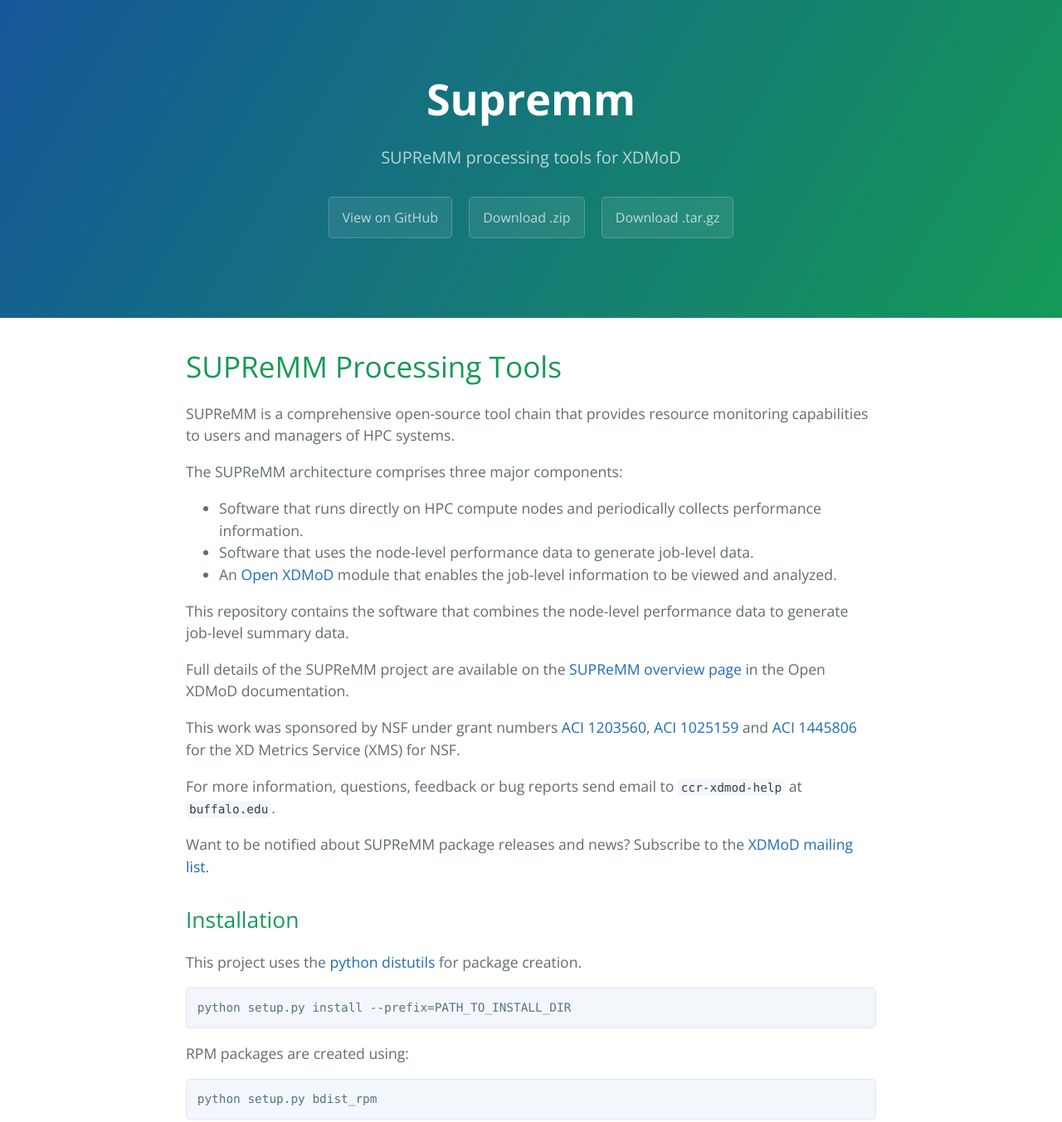
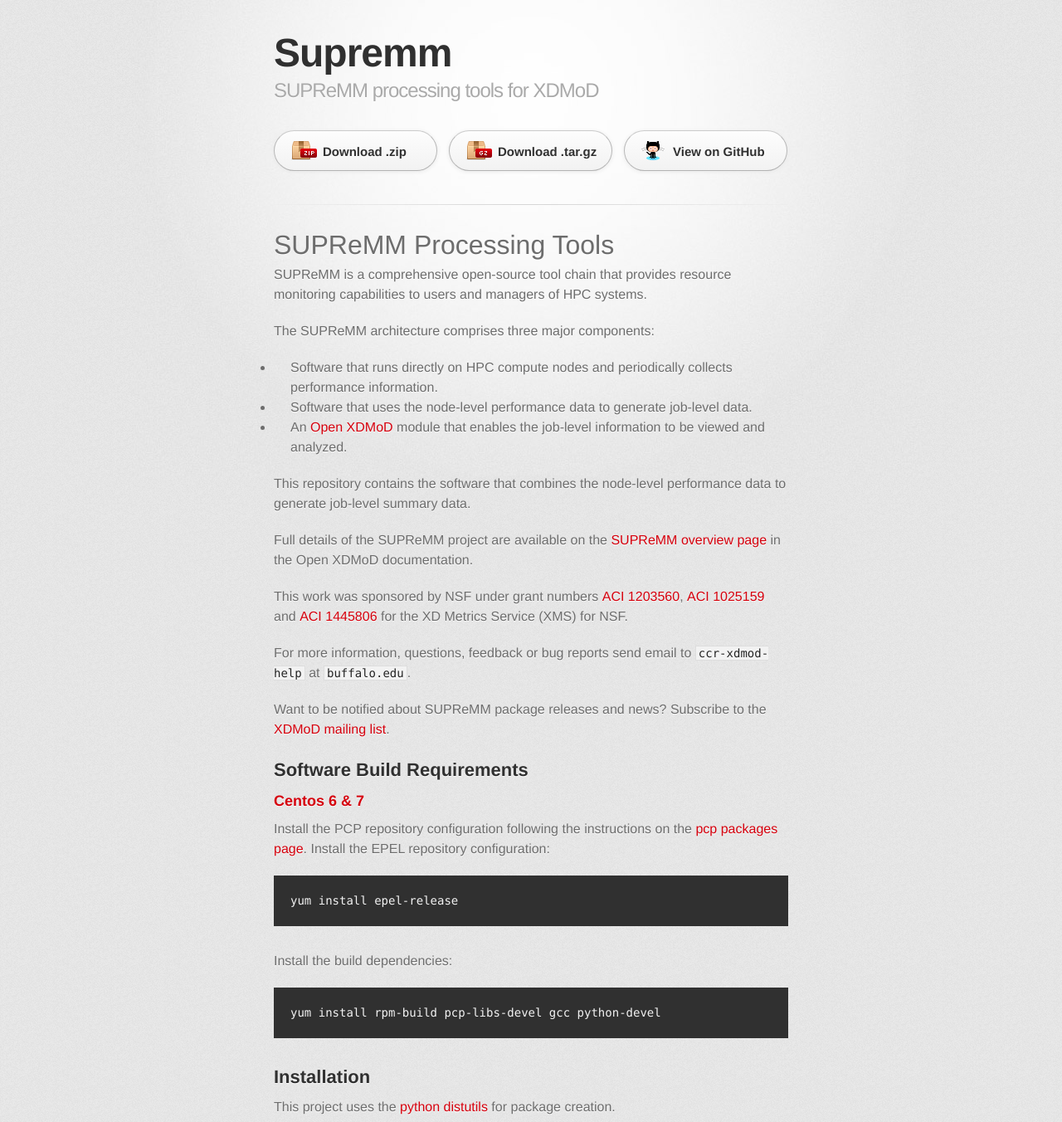
Before and after one commit to ubccr/supremm, a plain HTML site: page index.html in a window 1280 px wide. Shown: the top 1352 px of the page at 83% size. Drawn offline with nearby package versions, Linux system fonts and the light colour scheme; a web font is replaced by a local one.

Commit message:
Create gh-pages branch via GitHub

```diff
--- a/index.html
+++ b/index.html
@@ -1,25 +1,37 @@
 <!DOCTYPE html>
-<html lang="en-us">
+<html>
   <head>
-    <meta charset="UTF-8">
+    <meta charset='utf-8'>
+    <meta http-equiv="X-UA-Compatible" content="chrome=1">
+    <link href='https://fonts.googleapis.com/css?family=Chivo:900' rel='stylesheet' type='text/css'>
+    <link rel="stylesheet" type="text/css" href="stylesheets/stylesheet.css" media="screen">
+    <link rel="stylesheet" type="text/css" href="stylesheets/github-dark.css" media="screen">
+    <link rel="stylesheet" type="text/css" href="stylesheets/print.css" media="print">
+    <!--[if lt IE 9]>
+    <script src="//html5shiv.googlecode.com/svn/trunk/html5.js"></script>
+    <![endif]-->
     <title>Supremm by ubccr</title>
-    <meta name="viewport" content="width=device-width, initial-scale=1">
-    <link rel="stylesheet" type="text/css" href="stylesheets/normalize.css" media="screen">
-    <link href='https://fonts.googleapis.com/css?family=Open+Sans:400,700' rel='stylesheet' type='text/css'>
-    <link rel="stylesheet" type="text/css" href="stylesheets/stylesheet.css" media="screen">
-    <link rel="stylesheet" type="text/css" href="stylesheets/github-light.css" media="screen">
   </head>
+
   <body>
-    <section class="page-header">
-      <h1 class="project-name">Supremm</h1>
-      <h2 class="project-tagline">SUPReMM processing tools for XDMoD</h2>
-      <a href="https://github.com/ubccr/supremm" class="btn">View on GitHub</a>
-      <a href="https://github.com/ubccr/supremm/zipball/master" class="btn">Download .zip</a>
-      <a href="https://github.com/ubccr/supremm/tarball/master" class="btn">Download .tar.gz</a>
-    </section>
+    <div id="container">
+      <div class="inner">
 
-    <section class="main-content">
-      <h1>
+        <header>
+          <h1>Supremm</h1>
+          <h2>SUPReMM processing tools for XDMoD</h2>
+        </header>
+
+        <section id="downloads" class="clearfix">
+          <a href="https://github.com/ubccr/supremm/zipball/master" id="download-zip" class="button"><span>Download .zip</span></a>
+          <a href="https://github.com/ubccr/supremm/tarball/master" id="download-tar-gz" class="button"><span>Download .tar.gz</span></a>
+          <a href="https://github.com/ubccr/supremm" id="view-on-github" class="button"><span>View on GitHub</span></a>
+        </section>
+
+        <hr>
+
+        <section id="main_content">
+          <h1>
 <a id="supremm-processing-tools" class="anchor" href="#supremm-processing-tools" aria-hidden="true"><span class="octicon octicon-link"></span></a>SUPReMM Processing Tools</h1>
 
 <p>SUPReMM is a comprehensive open-source tool chain that provides resource
@@ -49,6 +61,23 @@
 <a href="http://listserv.buffalo.edu/cgi-bin/wa?SUBED1=ccr-xdmod-list&amp;A=1">XDMoD mailing list</a>.</p>
 
 <h2>
+<a id="software-build-requirements-" class="anchor" href="#software-build-requirements-" aria-hidden="true"><span class="octicon octicon-link"></span></a>Software Build Requirements </h2>
+
+<h3>
+<a id="centos-6--7" class="anchor" href="#centos-6--7" aria-hidden="true"><span class="octicon octicon-link"></span></a>Centos 6 &amp; 7</h3>
+
+<p>Install the PCP repository configuration following the instructions on the <a href="https://bintray.com/pcp/">pcp packages
+page</a>. Install the EPEL repository configuration:</p>
+
+<pre><code>yum install epel-release
+</code></pre>
+
+<p>Install the build dependencies:</p>
+
+<pre><code>yum install rpm-build pcp-libs-devel gcc python-devel
+</code></pre>
+
+<h2>
 <a id="installation" class="anchor" href="#installation" aria-hidden="true"><span class="octicon octicon-link"></span></a>Installation</h2>
 
 <p>This project uses the <a href="https://docs.python.org/2.7/distutils/index.html">python distutils</a> for package creation.</p>
@@ -75,15 +104,15 @@
 
 <p>The SUPReMM processing tools package is an open source project released under
 the <a href="http://www.gnu.org/licenses/lgpl-3.0.txt">GNU Lesser General Public License ("LGPL") Version 3.0</a>.</p>
+        </section>
 
-      <footer class="site-footer">
-        <span class="site-footer-owner"><a href="https://github.com/ubccr/supremm">Supremm</a> is maintained by <a href="https://github.com/ubccr">ubccr</a>.</span>
-
-        <span class="site-footer-credits">This page was generated by <a href="https://pages.github.com">GitHub Pages</a> using the <a href="https://github.com/jasonlong/cayman-theme">Cayman theme</a> by <a href="https://twitter.com/jasonlong">Jason Long</a>.</span>
-      </footer>
-
-    </section>
+        <footer>
+          Supremm is maintained by <a href="https://github.com/ubccr">ubccr</a><br>
+          This page was generated by <a href="https://pages.github.com">GitHub Pages</a>. Tactile theme by <a href="https://twitter.com/jasonlong">Jason Long</a>.
+        </footer>
 
 
+      </div>
+    </div>
   </body>
 </html>
--- a/stylesheets/stylesheet.css
+++ b/stylesheets/stylesheet.css
@@ -1,245 +1,373 @@
-* {
-  box-sizing: border-box; }
+/* http://meyerweb.com/eric/tools/css/reset/
+   v2.0 | 20110126
+   License: none (public domain)
+*/
+html, body, div, span, applet, object, iframe,
+h1, h2, h3, h4, h5, h6, p, blockquote, pre,
+a, abbr, acronym, address, big, cite, code,
+del, dfn, em, img, ins, kbd, q, s, samp,
+small, strike, strong, sub, sup, tt, var,
+b, u, i, center,
+dl, dt, dd, ol, ul, li,
+fieldset, form, label, legend,
+table, caption, tbody, tfoot, thead, tr, th, td,
+article, aside, canvas, details, embed,
+figure, figcaption, footer, header, hgroup,
+menu, nav, output, ruby, section, summary,
+time, mark, audio, video {
+	padding: 0;
+	margin: 0;
+	font: inherit;
+	font-size: 100%;
+	vertical-align: baseline;
+	border: 0;
+}
+/* HTML5 display-role reset for older browsers */
+article, aside, details, figcaption, figure,
+footer, header, hgroup, menu, nav, section {
+	display: block;
+}
+body {
+	line-height: 1;
+}
+ol, ul {
+	list-style: none;
+}
+blockquote, q {
+	quotes: none;
+}
+blockquote:before, blockquote:after,
+q:before, q:after {
+	content: '';
+	content: none;
+}
+table {
+	border-spacing: 0;
+	border-collapse: collapse;
+}
 
+/* LAYOUT STYLES */
 body {
-  padding: 0;
-  margin: 0;
-  font-family: "Open Sans", "Helvetica Neue", Helvetica, Arial, sans-serif;
-  font-size: 16px;
+  font-family: 'Helvetica Neue', Helvetica, Arial, serif;
+  font-size: 1em;
   line-height: 1.5;
-  color: #606c71; }
+  color: #6d6d6d;
+  text-shadow: 0 1px 0 rgba(255, 255, 255, 0.8);
+  background: #e7e7e7 url(../images/body-bg.png) 0 0 repeat;
+}
 
 a {
-  color: #1e6bb8;
-  text-decoration: none; }
-  a:hover {
-    text-decoration: underline; }
+  color: #d5000d;
+}
+a:hover {
+  color: #c5000c;
+}
 
-.btn {
-  display: inline-block;
-  margin-bottom: 1rem;
-  color: rgba(255, 255, 255, 0.7);
-  background-color: rgba(255, 255, 255, 0.08);
-  border-color: rgba(255, 255, 255, 0.2);
-  border-style: solid;
-  border-width: 1px;
-  border-radius: 0.3rem;
-  transition: color 0.2s, background-color 0.2s, border-color 0.2s; }
-  .btn + .btn {
-    margin-left: 1rem; }
+header {
+  padding-top: 35px;
+  padding-bottom: 25px;
+}
 
-.btn:hover {
-  color: rgba(255, 255, 255, 0.8);
+header h1 {
+  font-family: 'Chivo', 'Helvetica Neue', Helvetica, Arial, serif;
+  font-size: 48px; font-weight: 900;
+  line-height: 1.2;
+  color: #303030;
+  letter-spacing: -1px;
+}
+
+header h2 {
+  font-size: 24px;
+  font-weight: normal;
+  line-height: 1.3;
+  color: #aaa;
+  letter-spacing: -1px;
+}
+
+#container {
+  min-height: 595px;
+  background: transparent url(../images/highlight-bg.jpg) 50% 0 no-repeat;
+}
+
+.inner {
+  width: 620px;
+  margin: 0 auto;
+}
+
+#container .inner img {
+  max-width: 100%;
+}
+
+#downloads {
+  margin-bottom: 40px;
+}
+
+a.button {
+  display: block;
+  float: left;
+  width: 179px;
+  padding: 12px 8px 12px 8px;
+  margin-right: 14px;
+  font-size: 15px;
+  font-weight: bold;
+  line-height: 25px;
+  color: #303030;
+  background: #fdfdfd; /* Old browsers */
+  background: -moz-linear-gradient(top,  #fdfdfd 0%, #f2f2f2 100%); /* FF3.6+ */
+  background: -webkit-gradient(linear, left top, left bottom, color-stop(0%,#fdfdfd), color-stop(100%,#f2f2f2)); /* Chrome,Safari4+ */
+  background: -webkit-linear-gradient(top,  #fdfdfd 0%,#f2f2f2 100%); /* Chrome10+,Safari5.1+ */
+  background: -o-linear-gradient(top,  #fdfdfd 0%,#f2f2f2 100%); /* Opera 11.10+ */
+  background: -ms-linear-gradient(top,  #fdfdfd 0%,#f2f2f2 100%); /* IE10+ */
+  background: linear-gradient(top,  #fdfdfd 0%,#f2f2f2 100%); /* W3C */
+  filter: progid:DXImageTransform.Microsoft.gradient( startColorstr='#fdfdfd', endColorstr='#f2f2f2',GradientType=0 ); /* IE6-9 */
+  border-top: solid 1px #cbcbcb;
+  border-right: solid 1px #b7b7b7;
+  border-bottom: solid 1px #b3b3b3;
+  border-left: solid 1px #b7b7b7;
+  border-radius: 30px;
+  -webkit-box-shadow: 10px 10px 5px #888;
+  -moz-box-shadow: 10px 10px 5px #888;
+  box-shadow: 0px 1px 5px #e8e8e8;
+  -moz-border-radius: 30px;
+  -webkit-border-radius: 30px;
+}
+a.button:hover {
+  background: #fafafa; /* Old browsers */
+  background: -moz-linear-gradient(top,  #fdfdfd 0%, #f6f6f6 100%); /* FF3.6+ */
+  background: -webkit-gradient(linear, left top, left bottom, color-stop(0%,#fdfdfd), color-stop(100%,#f6f6f6)); /* Chrome,Safari4+ */
+  background: -webkit-linear-gradient(top,  #fdfdfd 0%,#f6f6f6 100%); /* Chrome10+,Safari5.1+ */
+  background: -o-linear-gradient(top,  #fdfdfd 0%,#f6f6f6 100%); /* Opera 11.10+ */
+  background: -ms-linear-gradient(top,  #fdfdfd 0%,#f6f6f6 100%); /* IE10+ */
+  background: linear-gradient(top,  #fdfdfd 0%,#f6f6f6, 100%); /* W3C */
+  filter: progid:DXImageTransform.Microsoft.gradient( startColorstr='#fdfdfd', endColorstr='#f6f6f6',GradientType=0 ); /* IE6-9 */
+  border-top: solid 1px #b7b7b7;
+  border-right: solid 1px #b3b3b3;
+  border-bottom: solid 1px #b3b3b3;
+  border-left: solid 1px #b3b3b3;
+}
+
+a.button span {
+  display: block;
+  height: 23px;
+  padding-left: 50px;
+}
+
+#download-zip span {
+  background: transparent url(../images/zip-icon.png) 12px 50% no-repeat;
+}
+#download-tar-gz span {
+  background: transparent url(../images/tar-gz-icon.png) 12px 50% no-repeat;
+}
+#view-on-github span {
+  background: transparent url(../images/octocat-icon.png) 12px 50% no-repeat;
+}
+#view-on-github {
+  margin-right: 0;
+}
+
+code, pre {
+  margin-bottom: 30px;
+  font-family: Monaco, "Bitstream Vera Sans Mono", "Lucida Console", Terminal;
+  font-size: 14px;
+  color: #222;
+}
+
+code {
+  padding: 0 3px;
+  background-color: #f2f2f2;
+  border: solid 1px #ddd;
+}
+
+pre {
+  padding: 20px;
+  overflow: auto;
+  color: #f2f2f2;
+  text-shadow: none;
+  background: #303030;
+}
+pre code {
+  padding: 0;
+  color: #f2f2f2;
+  background-color: #303030;
+  border: none;
+}
+
+ul, ol, dl {
+  margin-bottom: 20px;
+}
+
+
+/* COMMON STYLES */
+
+hr {
+  height: 1px;
+  padding-bottom: 1em;
+  margin-top: 1em;
+  line-height: 1px;
+  background: transparent url('../images/hr.png') 50% 0 no-repeat;
+  border: none;
+}
+
+strong {
+  font-weight: bold;
+}
+
+em {
+  font-style: italic;
+}
+
+table {
+  width: 100%;
+  border: 1px solid #ebebeb;
+}
+
+th {
+  font-weight: 500;
+}
+
+td {
+  font-weight: 300;
+  text-align: center;
+  border: 1px solid #ebebeb;
+}
+
+form {
+  padding: 20px;
+  background: #f2f2f2;
+
+}
+
+
+/* GENERAL ELEMENT TYPE STYLES */
+
+h1 {
+  font-size: 32px;
+}
+
+h2 {
+  margin-bottom: 8px;
+  font-size: 22px;
+  font-weight: bold;
+  color: #303030;
+}
+
+h3 {
+  margin-bottom: 8px;
+  font-size: 18px;
+  font-weight: bold;
+  color: #d5000d;
+}
+
+h4 {
+  font-size: 16px;
+  font-weight: bold;
+  color: #303030;
+}
+
+h5 {
+  font-size: 1em;
+  color: #303030;
+}
+
+h6 {
+  font-size: .8em;
+  color: #303030;
+}
+
+p {
+  margin-bottom: 20px;
+  font-weight: 300;
+}
+
+a {
   text-decoration: none;
-  background-color: rgba(255, 255, 255, 0.2);
-  border-color: rgba(255, 255, 255, 0.3); }
+}
 
-@media screen and (min-width: 64em) {
-  .btn {
-    padding: 0.75rem 1rem; } }
+p a {
+  font-weight: 400;
+}
 
-@media screen and (min-width: 42em) and (max-width: 64em) {
-  .btn {
-    padding: 0.6rem 0.9rem;
-    font-size: 0.9rem; } }
+blockquote {
+  padding: 0 0 0 30px;
+  margin-bottom: 20px;
+  font-size: 1.6em;
+  border-left: 10px solid #e9e9e9;
+}
 
-@media screen and (max-width: 42em) {
-  .btn {
-    display: block;
-    width: 100%;
-    padding: 0.75rem;
-    font-size: 0.9rem; }
-    .btn + .btn {
-      margin-top: 1rem;
-      margin-left: 0; } }
+ul li {
+  list-style-position: inside;
+  list-style: disc;
+  padding-left: 20px;
+}
 
-.page-header {
-  color: #fff;
-  text-align: center;
-  background-color: #159957;
-  background-image: linear-gradient(120deg, #155799, #159957); }
+ol li {
+  list-style-position: inside;
+  list-style: decimal;
+  padding-left: 3px;
+}
 
-@media screen and (min-width: 64em) {
-  .page-header {
-    padding: 5rem 6rem; } }
+dl dt {
+  color: #303030;
+}
 
-@media screen and (min-width: 42em) and (max-width: 64em) {
-  .page-header {
-    padding: 3rem 4rem; } }
+footer {
+  padding-top: 20px;
+  padding-bottom: 30px;
+  margin-top: 40px;
+  font-size: 13px;
+  color: #aaa;
+  background: transparent url('../images/hr.png') 0 0 no-repeat;
+}
 
-@media screen and (max-width: 42em) {
-  .page-header {
-    padding: 2rem 1rem; } }
+footer a {
+  color: #666;
+}
+footer a:hover {
+  color: #444;
+}
 
-.project-name {
-  margin-top: 0;
-  margin-bottom: 0.1rem; }
+/* MISC */
+.clearfix:after {
+  display: block;
+  height: 0;
+  clear: both;
+  visibility: hidden;
+  content: '.';
+}
 
-@media screen and (min-width: 64em) {
-  .project-name {
-    font-size: 3.25rem; } }
+.clearfix {display: inline-block;}
+* html .clearfix {height: 1%;}
+.clearfix {display: block;}
 
-@media screen and (min-width: 42em) and (max-width: 64em) {
-  .project-name {
-    font-size: 2.25rem; } }
+/* #Media Queries
+================================================== */
 
-@media screen and (max-width: 42em) {
-  .project-name {
-    font-size: 1.75rem; } }
+/* Smaller than standard 960 (devices and browsers) */
+@media only screen and (max-width: 959px) { }
 
-.project-tagline {
-  margin-bottom: 2rem;
-  font-weight: normal;
-  opacity: 0.7; }
+/* Tablet Portrait size to standard 960 (devices and browsers) */
+@media only screen and (min-width: 768px) and (max-width: 959px) { }
 
-@media screen and (min-width: 64em) {
-  .project-tagline {
-    font-size: 1.25rem; } }
+/* All Mobile Sizes (devices and browser) */
+@media only screen and (max-width: 767px) {
+  header {
+    padding-top: 10px;
+    padding-bottom: 10px;
+  }
+  #downloads {
+    margin-bottom: 25px;
+  }
+  #download-zip, #download-tar-gz {
+    display: none;
+  }
+  .inner {
+    width: 94%;
+    margin: 0 auto;
+  }
+}
 
-@media screen and (min-width: 42em) and (max-width: 64em) {
-  .project-tagline {
-    font-size: 1.15rem; } }
+/* Mobile Landscape Size to Tablet Portrait (devices and browsers) */
+@media only screen and (min-width: 480px) and (max-width: 767px) { }
 
-@media screen and (max-width: 42em) {
-  .project-tagline {
-    font-size: 1rem; } }
-
-.main-content :first-child {
-  margin-top: 0; }
-.main-content img {
-  max-width: 100%; }
-.main-content h1, .main-content h2, .main-content h3, .main-content h4, .main-content h5, .main-content h6 {
-  margin-top: 2rem;
-  margin-bottom: 1rem;
-  font-weight: normal;
-  color: #159957; }
-.main-content p {
-  margin-bottom: 1em; }
-.main-content code {
-  padding: 2px 4px;
-  font-family: Consolas, "Liberation Mono", Menlo, Courier, monospace;
-  font-size: 0.9rem;
-  color: #383e41;
-  background-color: #f3f6fa;
-  border-radius: 0.3rem; }
-.main-content pre {
-  padding: 0.8rem;
-  margin-top: 0;
-  margin-bottom: 1rem;
-  font: 1rem Consolas, "Liberation Mono", Menlo, Courier, monospace;
-  color: #567482;
-  word-wrap: normal;
-  background-color: #f3f6fa;
-  border: solid 1px #dce6f0;
-  border-radius: 0.3rem; }
-  .main-content pre > code {
-    padding: 0;
-    margin: 0;
-    font-size: 0.9rem;
-    color: #567482;
-    word-break: normal;
-    white-space: pre;
-    background: transparent;
-    border: 0; }
-.main-content .highlight {
-  margin-bottom: 1rem; }
-  .main-content .highlight pre {
-    margin-bottom: 0;
-    word-break: normal; }
-.main-content .highlight pre, .main-content pre {
-  padding: 0.8rem;
-  overflow: auto;
-  font-size: 0.9rem;
-  line-height: 1.45;
-  border-radius: 0.3rem; }
-.main-content pre code, .main-content pre tt {
-  display: inline;
-  max-width: initial;
-  padding: 0;
-  margin: 0;
-  overflow: initial;
-  line-height: inherit;
-  word-wrap: normal;
-  background-color: transparent;
-  border: 0; }
-  .main-content pre code:before, .main-content pre code:after, .main-content pre tt:before, .main-content pre tt:after {
-    content: normal; }
-.main-content ul, .main-content ol {
-  margin-top: 0; }
-.main-content blockquote {
-  padding: 0 1rem;
-  margin-left: 0;
-  color: #819198;
-  border-left: 0.3rem solid #dce6f0; }
-  .main-content blockquote > :first-child {
-    margin-top: 0; }
-  .main-content blockquote > :last-child {
-    margin-bottom: 0; }
-.main-content table {
-  display: block;
-  width: 100%;
-  overflow: auto;
-  word-break: normal;
-  word-break: keep-all; }
-  .main-content table th {
-    font-weight: bold; }
-  .main-content table th, .main-content table td {
-    padding: 0.5rem 1rem;
-    border: 1px solid #e9ebec; }
-.main-content dl {
-  padding: 0; }
-  .main-content dl dt {
-    padding: 0;
-    margin-top: 1rem;
-    font-size: 1rem;
-    font-weight: bold; }
-  .main-content dl dd {
-    padding: 0;
-    margin-bottom: 1rem; }
-.main-content hr {
-  height: 2px;
-  padding: 0;
-  margin: 1rem 0;
-  background-color: #eff0f1;
-  border: 0; }
-
-@media screen and (min-width: 64em) {
-  .main-content {
-    max-width: 64rem;
-    padding: 2rem 6rem;
-    margin: 0 auto;
-    font-size: 1.1rem; } }
-
-@media screen and (min-width: 42em) and (max-width: 64em) {
-  .main-content {
-    padding: 2rem 4rem;
-    font-size: 1.1rem; } }
-
-@media screen and (max-width: 42em) {
-  .main-content {
-    padding: 2rem 1rem;
-    font-size: 1rem; } }
-
-.site-footer {
-  padding-top: 2rem;
-  margin-top: 2rem;
-  border-top: solid 1px #eff0f1; }
-
-.site-footer-owner {
-  display: block;
-  font-weight: bold; }
-
-.site-footer-credits {
-  color: #819198; }
-
-@media screen and (min-width: 64em) {
-  .site-footer {
-    font-size: 1rem; } }
-
-@media screen and (min-width: 42em) and (max-width: 64em) {
-  .site-footer {
-    font-size: 1rem; } }
-
-@media screen and (max-width: 42em) {
-  .site-footer {
-    font-size: 0.9rem; } }
+/* Mobile Portrait Size to Mobile Landscape Size (devices and browsers) */
+@media only screen and (max-width: 479px) { }
```
Also changed, not shown: params.json (+1 -1 lines).
